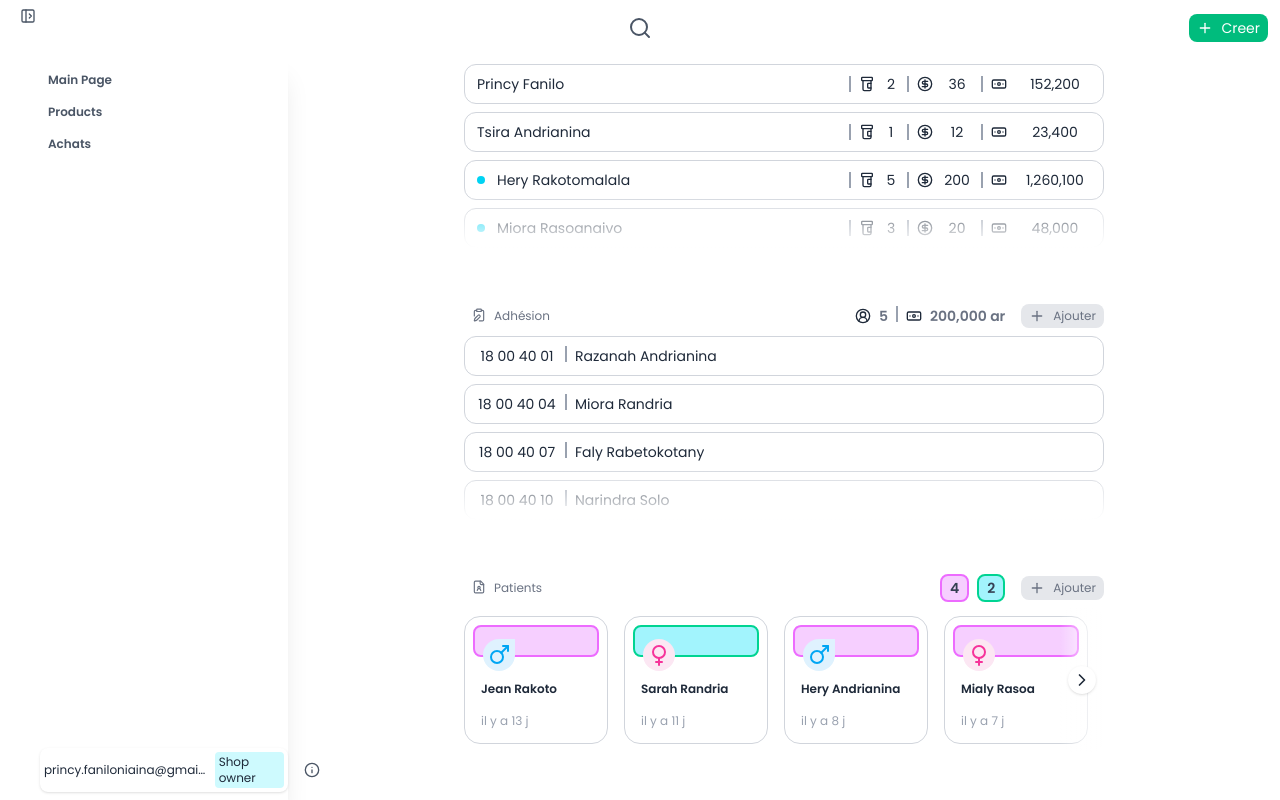
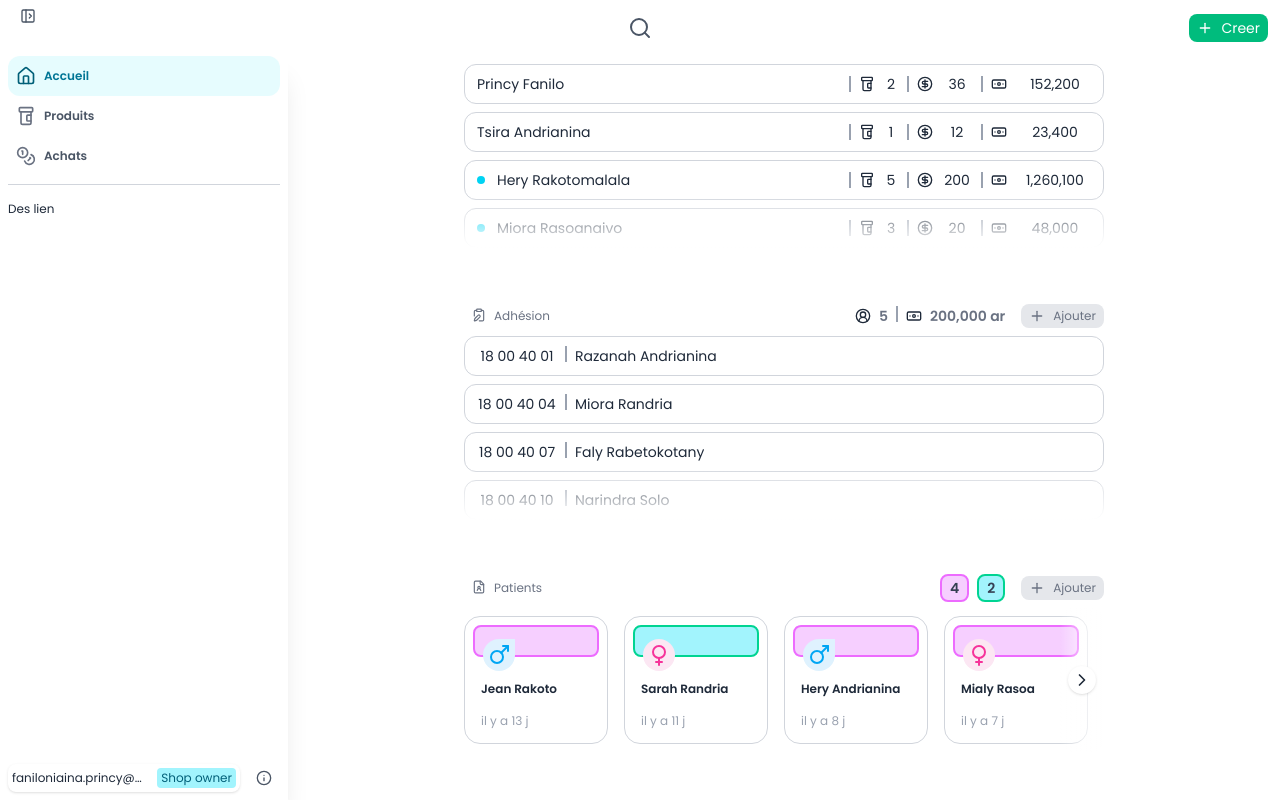
Before and after one commit to Fanilo-rgb/magapp, a React (Vite) app in the folder client/: page / in a window 1280 px wide. Both pictures are taken after a click on the button 28 px from the left and 16 px from the top of the page. Built offline with nearby package versions, Linux system fonts and the light colour scheme.

Commit message:
Add sidebar components with dynamic and static link containers

```diff
--- /dev/null
+++ b/client/src/features/sidebar/components/DynamicLinkContainer.tsx
@@ -0,0 +1,16 @@
+import React from 'react'
+
+type Props = {
+  children: React.ReactNode
+}
+
+const DynamicLinkContainer = ({children}: Props) => {
+  return (
+    <div className="text-xs relative overflow-hidden flex-1">
+      <div className="absolute top-0 bottom-0 overflow-y-auto flex flex-col w-full">
+        {children}
+      </div>
+    </div>
+  )
+}
+export default DynamicLinkContainer
--- /dev/null
+++ b/client/src/features/sidebar/components/Foot.tsx
@@ -0,0 +1,22 @@
+import Button from "../../../shared/components/buttons/Button.tsx";
+import {Info} from "lucide-react";
+
+type FootProps = {
+  email: string
+  role: string
+}
+
+const Foot = ({ email, role }: FootProps) => {
+  return (
+    <div className="flex gap-2 w-full">
+      <div className="rounded-lg bg-white hover:bg-green-100 shadow p-1 flex flex-1 gap-2 justify-between items-center text-xs cursor-pointer transition">
+        <p className="max-w-34 truncate">{email}</p>
+        <div className="bg-cyan-200 text-cyan-800 w-fit px-1 py-0.5 rounded text-nowrap">
+          {role}
+        </div>
+      </div>
+      <Button icon={Info}/>
+    </div>
+  )
+}
+export default Foot
--- /dev/null
+++ b/client/src/features/sidebar/components/Head.tsx
@@ -0,0 +1,25 @@
+import Button from "../../../shared/components/buttons/Button.tsx";
+import {SidebarClose} from "lucide-react";
+import {useSidebarStore} from "../store/sidebarStore.ts";
+
+type HeadProps = {
+  title: string
+}
+
+const Head = ({ title }: HeadProps) => {
+  const closeSidebar = useSidebarStore((state) => state.closeSidebar)
+
+  return (
+    <div className="w-full flex md:hidden h-10 items-center justify-between gap-2">
+      <div className="max-w-58 flex-1 bg-transparent hover:bg-black/10 p-1 rounded-lg cursor-pointer text-gray-500">
+        <p className="uppercase truncate font-bold">
+          {title}
+        </p>
+      </div>
+      <div>
+        <Button onClick={closeSidebar} icon={SidebarClose}/>
+      </div>
+    </div>
+  )
+}
+export default Head
--- a/client/src/features/sidebar/components/Sidebar.tsx
+++ b/client/src/features/sidebar/components/Sidebar.tsx
@@ -1,65 +1,42 @@
-import Button from "../../../shared/components/buttons/Button.tsx";
-import {Info, SidebarClose} from "lucide-react";
 import {useSidebarStore} from "../store/sidebarStore.ts";
-import {useNavigate} from "react-router-dom";
-import {useMediaQuery} from "../../../shared/hooks/useMediaQuery.ts";
+import Head from "./Head.tsx";
+import Foot from "./Foot.tsx";
+import StaticLinkContainer from "./StaticLinkContainer.tsx";
+import StaticLink from "./StaticLink.tsx";
+import {Coins, Home, PillBottle} from "lucide-react";
+import DynamicLinkContainer from "./DynamicLinkContainer.tsx";
+
+const staticLinks = [
+  { link: "/", icon: Home, placeholder: "Accueil" },
+  { link: "/products", icon: PillBottle, placeholder: "Produits" },
+  { link: "/sales", icon: Coins, placeholder: "Achats" },
+]
 
 const Sidebar = () => {
 
-  const navigate = useNavigate()
-
   const closeSidebar = useSidebarStore((state) => state.closeSidebar)
-
-  const isMid = useMediaQuery("md", "up")
-
-  const handleClick = (link: string) => {
-    navigate(link)
-
-    if (!isMid) {
-      closeSidebar()
-    }
-  }
 
   return (
     <div className="z-20 fixed inset-0 flex md:relative shadow-xl">
-      <div className="relative bg-white/10 backdrop-blur-md w-2xs p-2 md:px-10 flex flex-col gap-2">
-        <div className="flex md:hidden h-10 items-center justify-between gap-2">
-          <div className="w-full bg-transparent hover:bg-black/10 p-1 rounded-lg font-semibold cursor-pointer text-gray-500">
-            Nom du shop
-          </div>
-          <div>
-            <Button onClick={closeSidebar} icon={SidebarClose}/>
-          </div>
-        </div>
+      <div className="relative bg-white/10 backdrop-blur-md w-2xs px-2 pb-2 flex flex-col gap-2">
+        <Head title="Nom du shop"/>
 
-        <div className="flex-1 overflow-auto text-xs">
-          <div
-            onClick={() => handleClick("/")}
-            className="p-2 bg-transparent hover:bg-black/10 rounded-lg cursor-pointer transition font-semibold text-gray-600"
-          >
-            Main Page
-          </div>
-          <div
-            onClick={() => handleClick("/products")}
-            className="p-2 bg-transparent hover:bg-black/10 rounded-lg cursor-pointer transition font-semibold text-gray-600"
-          >
-            Products
-          </div>
-          <div
-            onClick={() => handleClick("/sales")}
-            className="p-2 bg-transparent hover:bg-black/10 rounded-lg cursor-pointer transition font-semibold text-gray-600"
-          >
-            Achats
-          </div>
-        </div>
+        <StaticLinkContainer>
+          { staticLinks.map((staticLink, index) => (
+            <StaticLink
+              key={index}
+              link={staticLink.link}
+              icon={staticLink.icon}
+              placeholder={staticLink.placeholder}
+            />
+          )) }
+        </StaticLinkContainer>
 
-        <div className="flex gap-2">
-          <div className="rounded-lg bg-white shadow flex-1 p-1 flex gap-2 justify-between items-center text-xs cursor-pointer">
-            <p className="truncate">princy.faniloniaina@gmail.com</p>
-            <p className="bg-cyan-100 w-fit px-1 py-0.5 rounded">Shop owner</p>
-          </div>
-          <Button icon={Info}/>
-        </div>
+        <DynamicLinkContainer>
+          Des lien
+        </DynamicLinkContainer>
+
+        <Foot email={"faniloniaina.princy@gmail.com"} role={"Shop owner"}/>
 
       </div>
 
--- /dev/null
+++ b/client/src/features/sidebar/components/StaticLink.tsx
@@ -0,0 +1,40 @@
+import {useLocation, useNavigate} from "react-router-dom";
+import React from "react";
+import {useSidebarStore} from "../store/sidebarStore.ts";
+import {useMediaQuery} from "../../../shared/hooks/useMediaQuery.ts";
+
+type Props = {
+  link: string
+  icon: React.ComponentType<{ size?: number; className?: string }>
+  placeholder: string
+}
+
+const StaticLink = ({link, icon: Icon, placeholder}: Props) => {
+  const location = useLocation()
+  const navigate = useNavigate()
+
+  const active = location.pathname === link
+
+  const closeSidebar = useSidebarStore((state) => state.closeSidebar)
+
+  const isMid = useMediaQuery("md", "up")
+
+  const handleClick = () => {
+    navigate(link)
+
+    if (!isMid) {
+      closeSidebar()
+    }
+  }
+
+  return (
+    <div
+      onClick={handleClick}
+      className={`${active ? "bg-cyan-100/50 hover:bg-cyan-200/50" : "bg-transparent hover:bg-black/10"} flex gap-2 p-2 rounded-xl items-center transition cursor-pointer`}
+    >
+      <Icon className={`${active ? "text-cyan-800" : "text-gray-500"} w-5 min-w-5 `}/>
+      <p className={`font-semibold ${active ? "text-cyan-700" : "text-gray-600"} truncate transition`}>{placeholder}</p>
+    </div>
+  )
+}
+export default StaticLink
--- /dev/null
+++ b/client/src/features/sidebar/components/StaticLinkContainer.tsx
@@ -0,0 +1,14 @@
+import React from "react";
+
+type StaticLinkContainerProps = {
+  children: React.ReactNode
+}
+
+const StaticLinkContainer = ({ children }: StaticLinkContainerProps) => {
+  return (
+    <div className="text-xs mb-2 pb-2 border-b border-gray-300">
+      {children}
+    </div>
+  )
+}
+export default StaticLinkContainer
```
